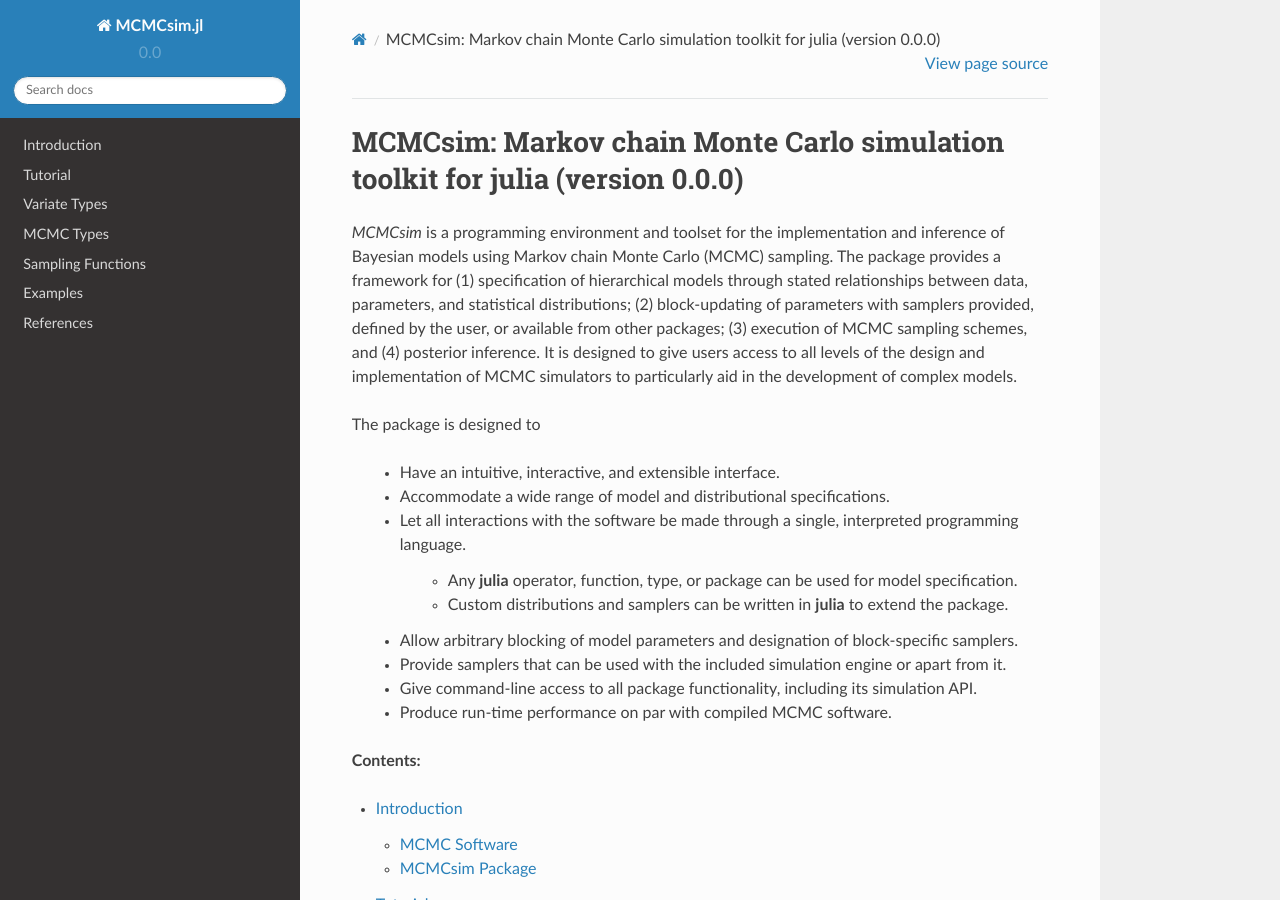
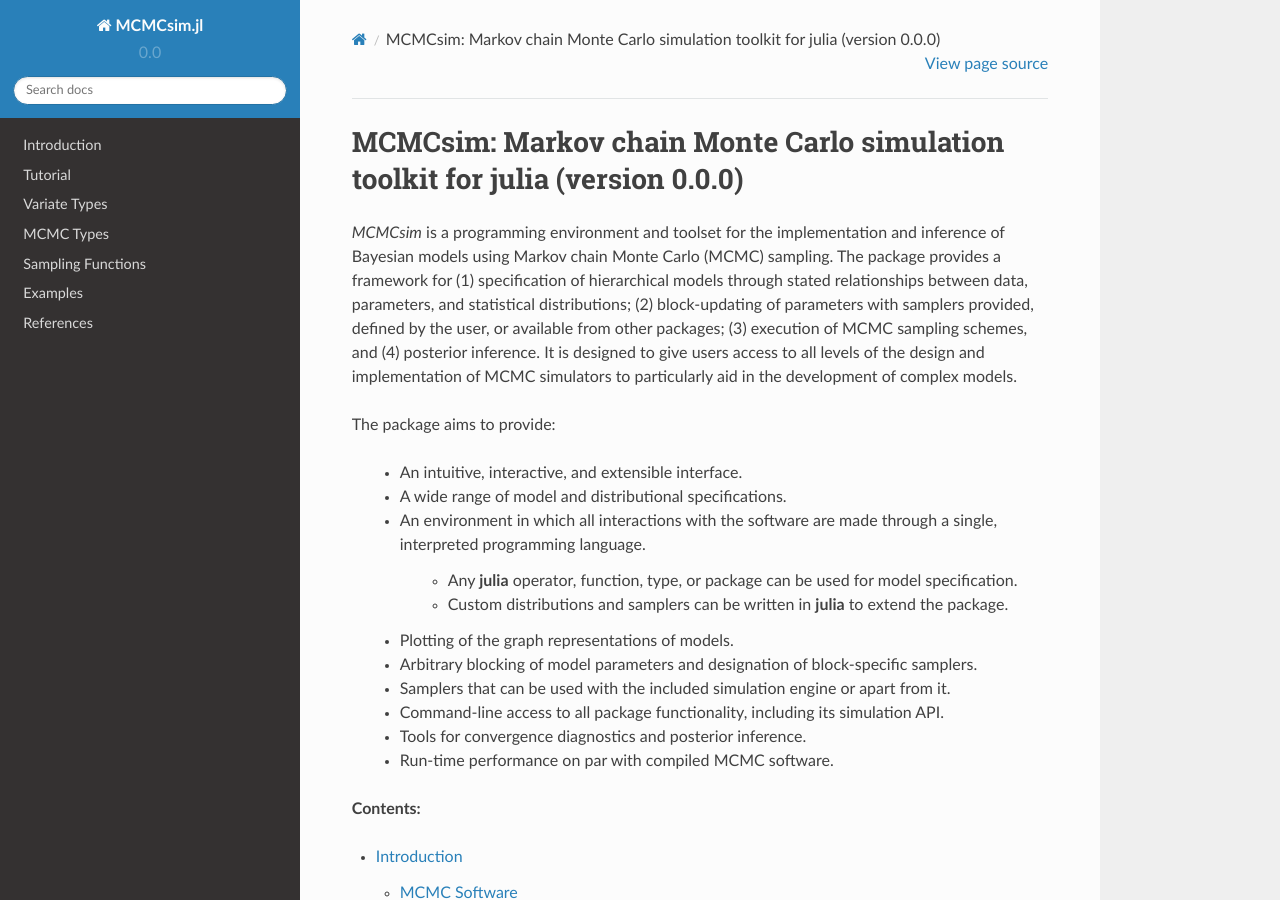
Before and after one commit to brian-j-smith/Mamba.jl, a Sphinx documentation site: the page built from doc/index.rst, in a window 1280 px wide and 900 px high. Built offline with Sphinx 7.4.7 and the Read the Docs theme 2.0.0, drawn with Linux system fonts in a browser that asks for light colours; formulas are drawn with MathJax 3.

Commit message:
Revised description of package features.

```diff
--- a/doc/index.rst
+++ b/doc/index.rst
@@ -3,19 +3,21 @@
 
 `MCMCsim` is a programming environment and toolset for the implementation and inference of Bayesian models using Markov chain Monte Carlo (MCMC) sampling.  The package provides a framework for (1) specification of hierarchical models through stated relationships between data, parameters, and statistical distributions; (2) block-updating of parameters with samplers provided, defined by the user, or available from other packages; (3) execution of MCMC sampling schemes, and (4) posterior inference.  It is designed to give users access to all levels of the design and implementation of MCMC simulators to particularly aid in the development of complex models.
 
-The package is designed to
+The package aims to provide:
 
-	* Have an intuitive, interactive, and extensible interface.
-	* Accommodate a wide range of model and distributional specifications.
-	* Let all interactions with the software be made through a single, interpreted programming language.
+	* An intuitive, interactive, and extensible interface.
+	* A wide range of model and distributional specifications.
+	* An environment in which all interactions with the software are made through a single, interpreted programming language.
 
 		* Any **julia** operator, function, type, or package can be used for model specification.
 		* Custom distributions and samplers can be written in **julia** to extend the package.
 
-	* Allow arbitrary blocking of model parameters and designation of block-specific samplers.
-	* Provide samplers that can be used with the included simulation engine or apart from it.
-	* Give command-line access to all package functionality, including its simulation API.
-	* Produce run-time performance on par with compiled MCMC software.
+	* Plotting of the graph representations of models.
+	* Arbitrary blocking of model parameters and designation of block-specific samplers.
+	* Samplers that can be used with the included simulation engine or apart from it.
+	* Command-line access to all package functionality, including its simulation API.
+	* Tools for convergence diagnostics and posterior inference.
+	* Run-time performance on par with compiled MCMC software.
 
 **Contents:**
 
```
